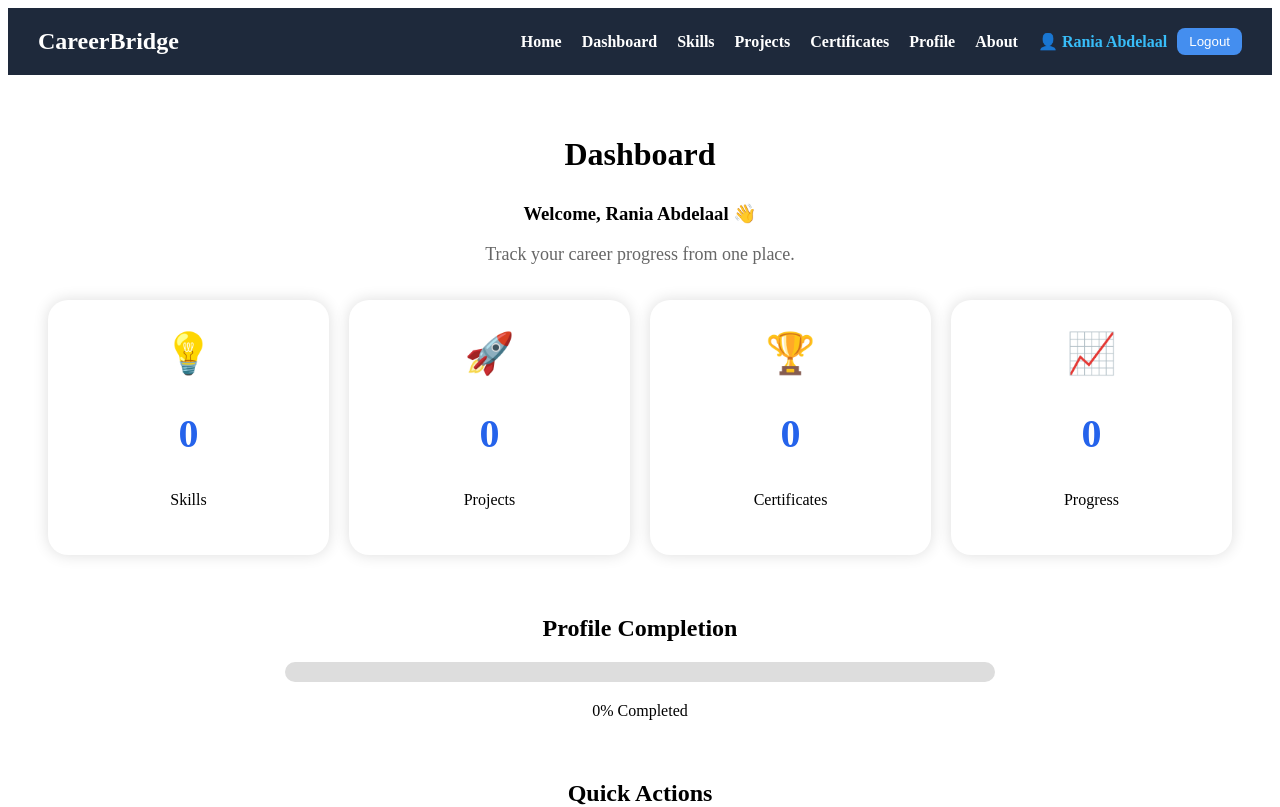
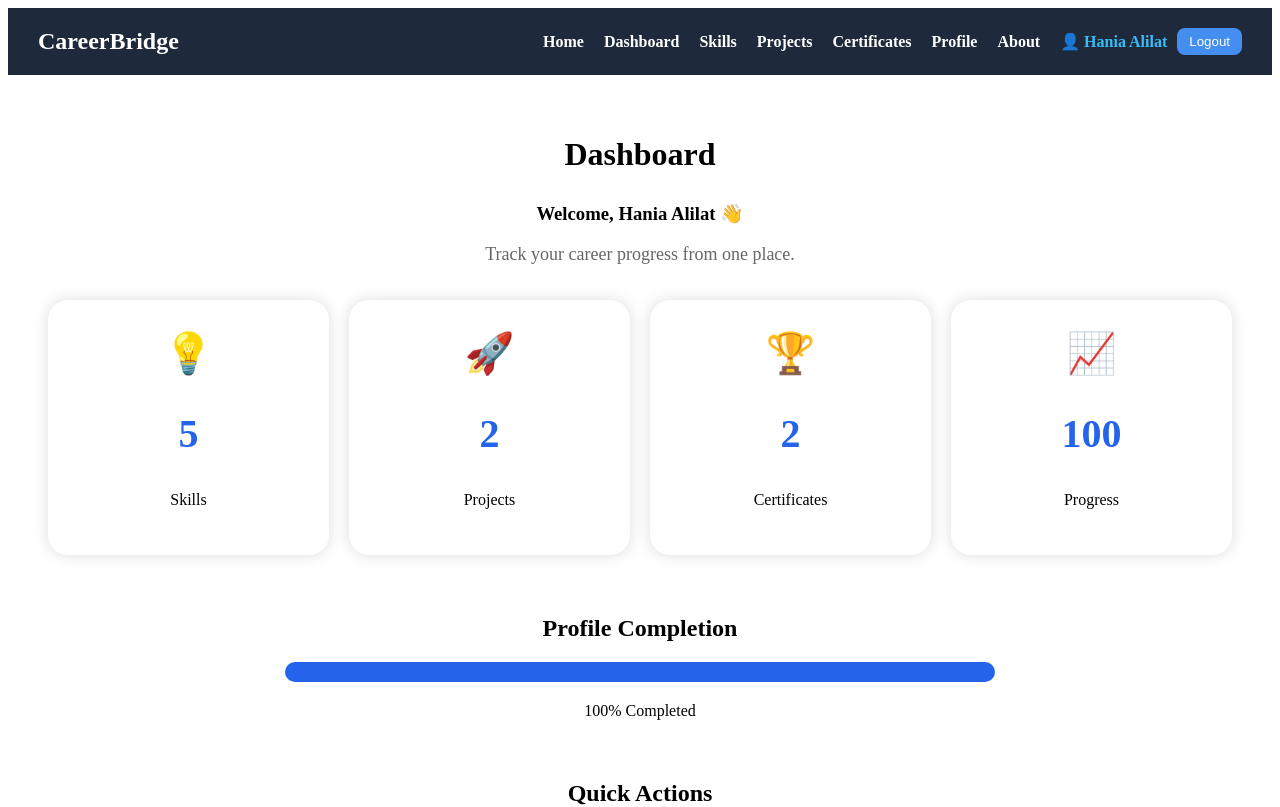
Before and after one commit to Raniaelsayed12/CareerBridge, a Vue app: page /dashboard in a window 1280 px wide. Shown: the top 807 px of the page. Built offline with nearby package versions, Linux system fonts and the light colour scheme; no server answers.

Commit message:
Add demo data and improve user profile store

```diff
--- a/src/stores/userStore.js
+++ b/src/stores/userStore.js
@@ -1,34 +1,76 @@
 import { defineStore } from "pinia";
 import api from "../services/api";
 
+const demoSkills = [
+  { _id: "skill-1", name: "Vue.js", level: "Intermediate" },
+  { _id: "skill-2", name: "JavaScript", level: "Intermediate" },
+  { _id: "skill-3", name: "Git & GitHub", level: "Basic" },
+  { _id: "skill-4", name: "HTML/CSS", level: "Intermediate" },
+  { _id: "skill-5", name: "MongoDB", level: "Basic" },
+];
+
+const demoProjects = [
+  {
+    _id: "project-1",
+    name: "CareerBridge",
+    github: "https://github.com/Raniaelsayed12/CareerBridge",
+    description: "A platform for students to organize skills, projects and certificates.",
+  },
+  {
+    _id: "project-2",
+    name: "Portfolio Website",
+    github: "https://github.com/haniaalo",
+    description: "A personal portfolio to present projects and skills.",
+  },
+];
+
+const demoCertificates = [
+  { _id: "cert-1", name: "GitHub Introduction", provider: "GitHub Skills" },
+  { _id: "cert-2", name: "Vue Basics", provider: "University Project" },
+];
+
 export const useUserStore = defineStore("user", {
   state: () => ({
-    name: "Rania Abdelaal",
-    email: "raniaqwertyuio@gmail.com",
-    city: "Cairo, Egypt",
-    role: "Frontend Developer",
+    name: "Hania Alilat",
+    email: "hania.alilat@studmail.w-hs.de",
+    city: "Bochum / Gelsenkirchen, Germany",
+    role: "Master Informatik Student",
+    university: "Westfälische Hochschule",
+    bio: "Master student working on CareerBridge with Vue, Vite, Pinia and GitHub.",
+    github: "https://github.com/haniaalo",
 
     loggedIn: true,
 
-    skills: [],
-    projects: [],
-    certificates: [],
+    skills: demoSkills,
+    projects: demoProjects,
+    certificates: demoCertificates,
   }),
 
   getters: {
     skillsCount: (state) => state.skills.length,
-
     projectsCount: (state) => state.projects.length,
-
     certificatesCount: (state) => state.certificates.length,
 
     progress: (state) => {
-      const progress =
-        state.skills.length * 3 +
-        state.projects.length * 8 +
-        state.certificates.length * 4;
+      const profileFields = [
+        state.name,
+        state.email,
+        state.city,
+        state.role,
+        state.university,
+        state.bio,
+        state.github,
+      ];
 
-      return Math.min(progress, 100);
+      const completedFields = profileFields.filter(Boolean).length;
+      const profileProgress = Math.round((completedFields / profileFields.length) * 40);
+
+      const activityProgress =
+        state.skills.length * 5 +
+        state.projects.length * 10 +
+        state.certificates.length * 8;
+
+      return Math.min(profileProgress + activityProgress, 100);
     },
   },
 
@@ -39,11 +81,18 @@ export const useUserStore = defineStore("user", {
         const projects = await api.get("/projects");
         const certificates = await api.get("/certificates");
 
-        this.skills = skills.data;
-        this.projects = projects.data;
-        this.certificates = certificates.data;
+        this.skills = Array.isArray(skills.data) && skills.data.length > 0 ? skills.data : demoSkills;
+        this.projects = Array.isArray(projects.data) && projects.data.length > 0 ? projects.data : demoProjects;
+        this.certificates =
+          Array.isArray(certificates.data) && certificates.data.length > 0
+            ? certificates.data
+            : demoCertificates;
       } catch (error) {
-        console.error("Error loading statistics:", error);
+        console.error("Error loading statistics, using demo data:", error);
+
+        this.skills = demoSkills;
+        this.projects = demoProjects;
+        this.certificates = demoCertificates;
       }
     },
 
```
